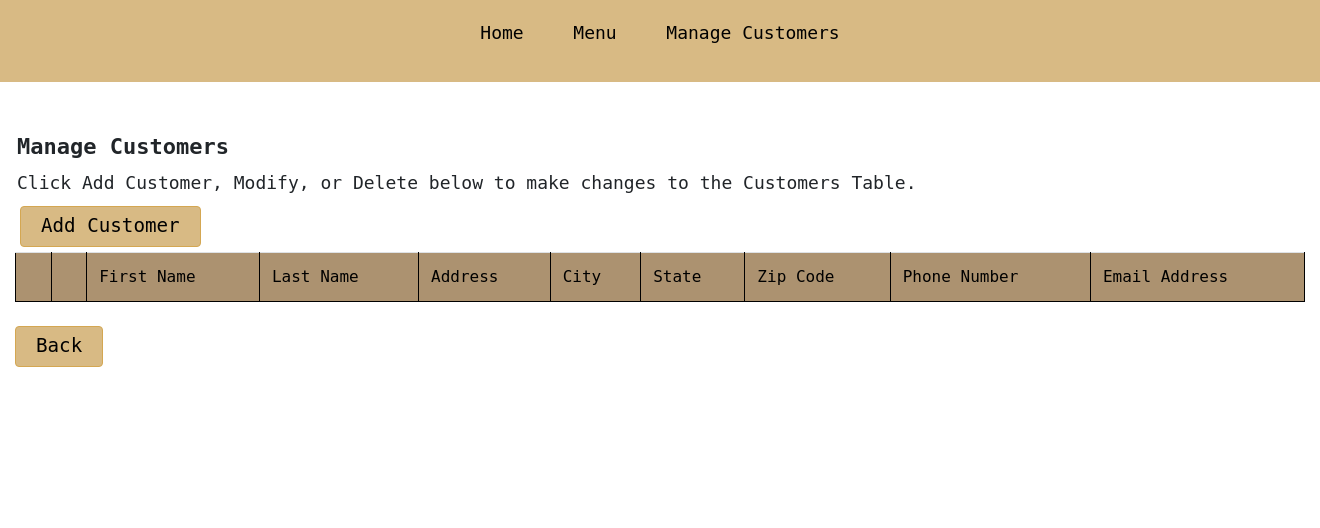
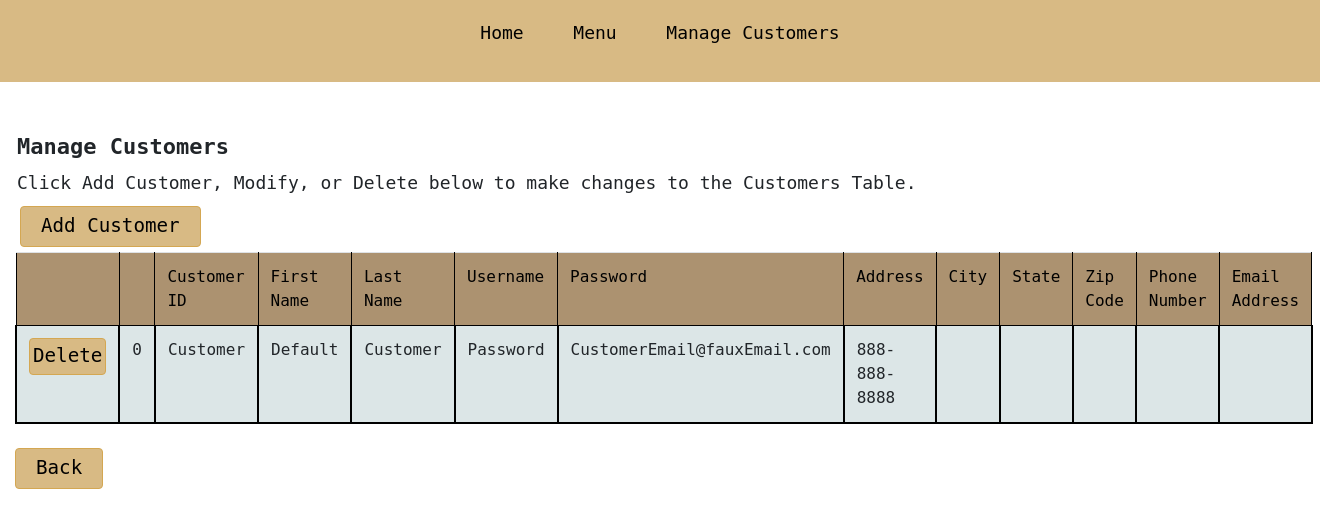
Before and after one commit to LaureanoG/databaseProject, a Flask app: page /manageCustomers in a window 1320 px wide. Shown: the part 97-625 px from the top of the page. Run offline with Flask 2, Linux system fonts and the light colour scheme; data comes from the database, SQL or seed files in the repository; lists and menus that the app fills with data are empty; some libraries are stand-ins or nearby versions.

Commit message:
Customer Add & Delete Completed
Admin side is done!

```diff
--- a/app.py
+++ b/app.py
@@ -1,5 +1,6 @@
 from flask import Flask, render_template, request, redirect, url_for, session
-from flask_sqlalchemy import SQLAlchemy
+from random import seed, randint
+import time
 import sqlite3
 
 app = Flask(__name__)
@@ -8,6 +9,7 @@
 # Login info for default admin
 # Username: Admin
 # Password: Password
+
 # Login info for default customer
 # Username: Customer
 # Password: Password
@@ -26,7 +28,7 @@
 @app.route("/login", methods=['GET', 'POST'])
 def login():
     msg = ''
-    if request.method == 'POST' and 'username' in request.form and 'password' in request.form:
+    if request.method == 'POST' and request.form['username'] != "" and request.form['password'] != "":
         username = request.form['username']
         password = request.form['password']
         connector = sqlite3.connect('database.db')
@@ -47,7 +49,9 @@
             if 'Customer' == request.form['login']:
                 return render_template("homeCustomer.html")
         else:
-            msg = 'The provided credentials do not match our records.\nPlease try again.' + str(passwordDb)
+            msg = 'The provided credentials do not match our records.\nPlease try again.'
+    elif request.method == "POST":
+        msg = 'Please fill out the form completely'
     else:
         msg = 'Welcome to LLN Resto!'
     return render_template("login.html", msg=msg)
@@ -85,12 +89,45 @@
 
 @app.route('/manageCustomers', methods=['GET', 'POST'])
 def manageCustomers():
-    return render_template('manageCustomers.html')
+    connector = sqlite3.connect('database.db')
+    cursor = connector.cursor()
+    cursor.execute('SELECT * FROM Customer;')
+    #if request.method == "POST" and
+    return render_template('manageCustomers.html', data=cursor)
 
+
+@app.route('/delete/<int:CustomerID>', methods=['GET', 'POST'])
+def deleteCustomer(CustomerID):
+    connector = sqlite3.connect('database.db')
+    cursor = connector.cursor()
+    cursor.execute("DELETE FROM Customer WHERE CustomerID = (?)", (CustomerID, ))
+    connector.commit()
+    cursor.execute('SELECT * FROM Customer;')
+    return render_template('manageCustomers.html', data=cursor)
 
 @app.route('/addCustomerForm', methods=['GET', 'POST'])
 def addCustomerForm():
-    return render_template('addCustomerForm.html')
+    msg = ''
+    # Form is filled
+    if request.method == "POST" and request.form['Fname'] and request.form['Lname'] and request.form['Address'] and \
+            request.form['City'] and request.form['Username'] and request.form['Password'] and request.form['State'] \
+            and request.form['ZipCode'] and request.form['PhoneNumber'] and request.form['Email']:
+        # Add to customer table with the info requested
+        seed(time.time())
+        connector = sqlite3.connect('database.db')
+        cursor = connector.cursor()
+        cursor.execute('INSERT INTO Customer Values(?, ?, ?, ?, ?, ?, ?, ?, ?, ?, ?);', \
+        (randint(0, 100000), request.form['Fname'], request.form['Lname'], request.form['Username'], request.form['Password'], \
+         request.form['Address'], request.form['City'], request.form['State'], request.form['ZipCode'], \
+         request.form['Email'], request.form['PhoneNumber']))
+        connector.commit()
+        cursor.execute('SELECT * FROM Customer;')
+        return render_template('manageCustomers.html', data = cursor)
+    elif request.method == "POST":  # Form is not filled
+        msg = 'Please fill out the entire form'
+    else:
+        msg = 'Please enter the following information in the fields below and click Add when done.'
+    return render_template('addCustomerForm.html', msg=msg)
 
 
 @app.route("/orderHistory", methods=['GET', 'POST'])
--- a/static/css/addCustomerForm.css
+++ b/static/css/addCustomerForm.css
@@ -97,7 +97,6 @@
 }
 
 th{
-    border: 1px solid #000;
     text-align: left;
     padding: 10px;
     color: #000;
@@ -105,8 +104,6 @@
     font-weight: normal;
 }
 td{
-    border: 2px solid #000;
-    text-align: left;
     padding: 10px 5px;
 }
 
--- a/templates/manageCustomers.html
+++ b/templates/manageCustomers.html
@@ -33,8 +33,11 @@
             <tr>
                 <th></th>
                 <th></th>
+                <th>Customer ID</th>
                 <th>First Name</th>
                 <th>Last Name</th>
+                <th>Username</th>
+                <th>Password</th>
                 <th>Address</th>
                 <th>City</th>
                 <th>State</th>
@@ -45,8 +48,8 @@
 
             {% for item in data %}
             <tr>
-                <td><a href="/edit/{{item[0]}}" class="btn" style="padding: 3px;" type="submit" value="Modify" name="modify">Modify</a></td>
                 <td><a href="/delete/{{item[0]}}" class="btn" style="padding: 3px;" type="submit" value="Delete" name="delete" >Delete</a></td>
+                <td>{{item[0]}}</td>
                 <td>{{item[1]}}</td>
                 <td>{{item[2]}}</td>
                 <td>{{item[3]}}</td>
@@ -55,6 +58,9 @@
                 <td>{{item[6]}}</td>
                 <td>{{item[7]}}</td>
                 <td>{{item[8]}}</td>
+                <td>{{item[9]}}</td>
+                <td>{{item[10]}}</td>
+                <td>{{item[11]}}</td>
             </tr>
             {% endfor %}
           </table>
```
Also changed, not shown: templates/addCustomerForm.html (+7 -3 lines).
